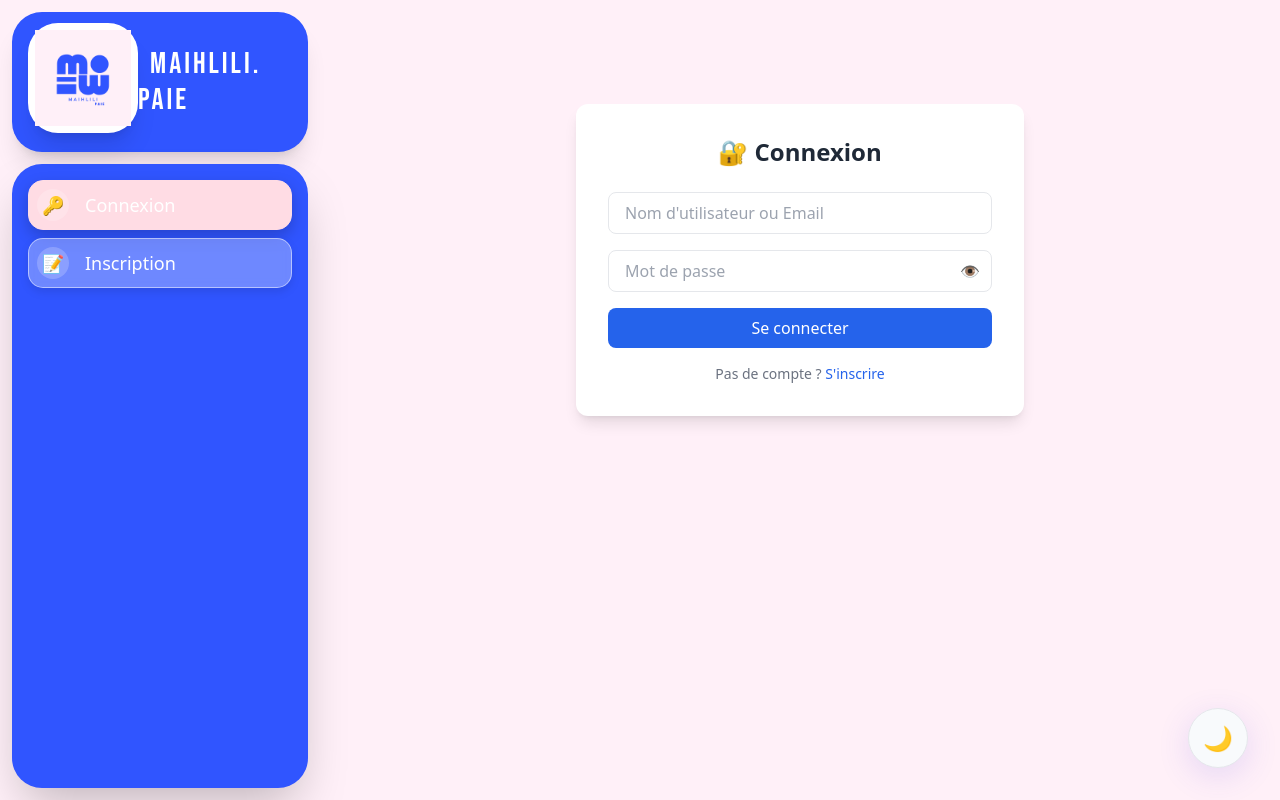
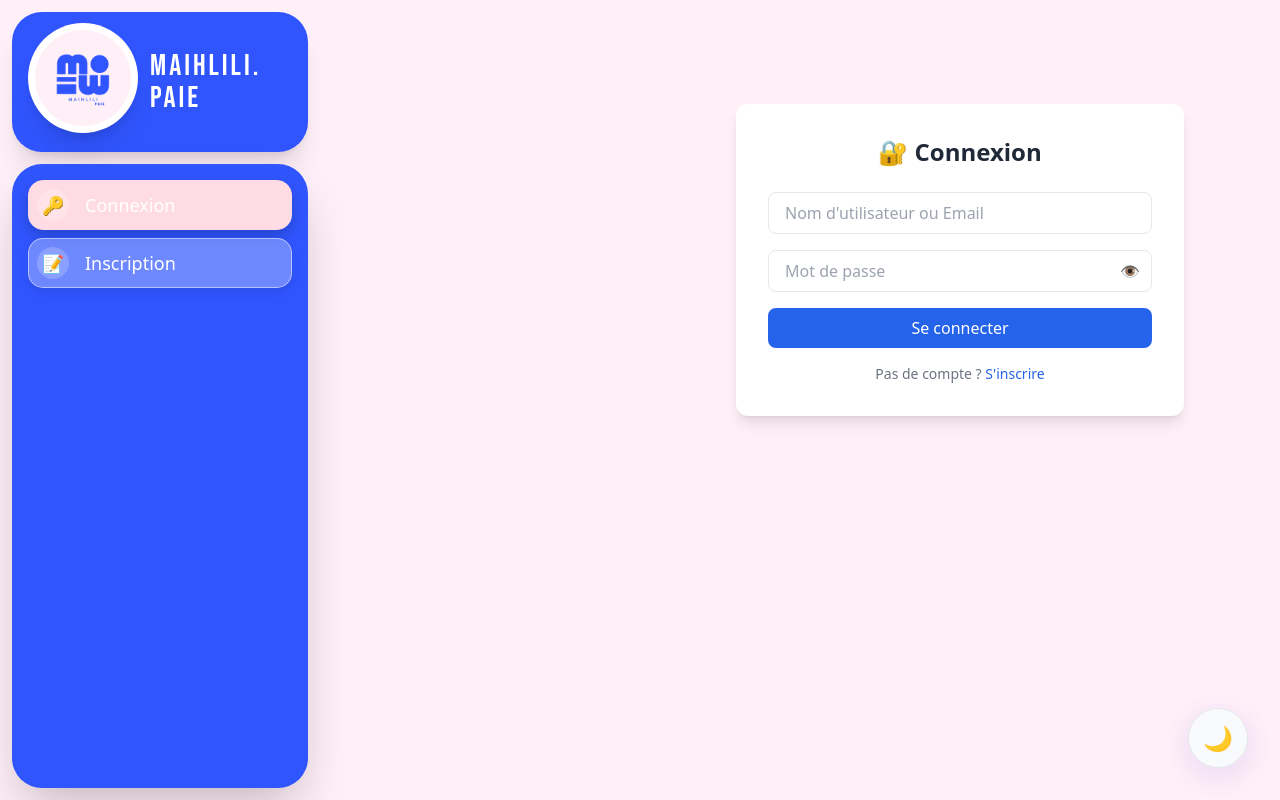
Before and after one commit to filet0fish09/Maihlili.Paie, a Flask app: a page that uses templates/base.html in a window 1280 px wide. Run offline with Flask 3, Linux system fonts and the light colour scheme; some libraries are stand-ins or nearby versions.

Commit message:
Update base.html

```diff
--- a/templates/base.html
+++ b/templates/base.html
@@ -285,7 +285,10 @@
 
     /* Assurez-vous que le main content est ajusté pour la nouvelle largeur */
     main {
-        padding-left: 2rem;
+        /* Utilisez margin-left au lieu de padding-left pour éviter les chevauchements */
+        margin-left: 320px; /* Largeur de la sidebar */
+        width: calc(100% - 320px); /* Ajuste la largeur restante */
+        padding: 1.5rem; /* Réapplique le padding normal */
     }
 
     /* -------------------------------------------------------------------------------------------------- */
@@ -393,18 +396,18 @@
         color: var(--color-text-dark-sidebar);
     }
   </style>
-  <link href="https://fonts.googleapis.com/css2?family=Bebas+Neue&display=swap" rel="stylesheet">
+  <link href="https://cdn.jsdelivr.net/npm/fullcalendar@6.1.7/main.min.css" rel="stylesheet">
 </head>
 <body class="bg-[#fff0f8] flex min-h-screen" data-theme="light">
 
   <aside class="w-[320px] p-3 flex flex-col bg-[#fff0f8] dark:bg-gray-800" style="min-height: 100vh;">
     <div class="h-[140px] rounded-[30px] bg-maihlili-figma-blue flex items-center p-4 shadow-xl">
-      <div class="w-[110px] h-[110px] rounded-[30px] bg-white flex items-center justify-center -translate-y-1 shadow-xl">
-        <img src="{{ url_for('static', filename='images/maihlili-logo-light.png') }}" alt="Logo Maihlili clair" class="h-24 w-24">
+      <div class="w-[110px] h-[110px] rounded-full bg-white flex items-center justify-center -translate-y-1 shadow-xl">
+        <img src="{{ url_for('static', filename='images/maihlili-logo-light.png') }}" alt="Logo Maihlili clair" class="h-24 w-24 rounded-full">
       </div>
       <div class="ml-3 flex flex-col leading-none text-white font-['Bebas_Neue'] uppercase">
-        <span class="text-3xl tracking-widest">Maihlili.</span>
-        <span class="text-3xl -translate-x-3 tracking-widest">Paie</span>
+        <span class="text-3xl tracking-widest -mb-1">Maihlili.</span>
+        <span class="text-3xl tracking-widest">Paie</span>
       </div>
     </div>
 
```
